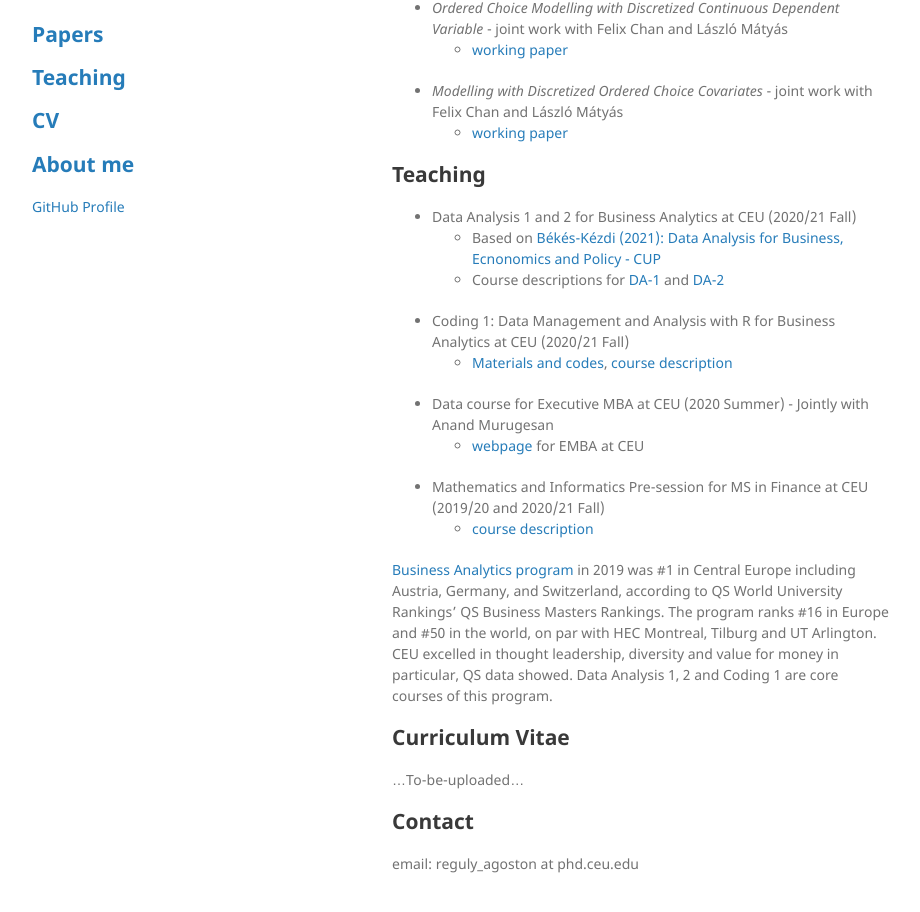
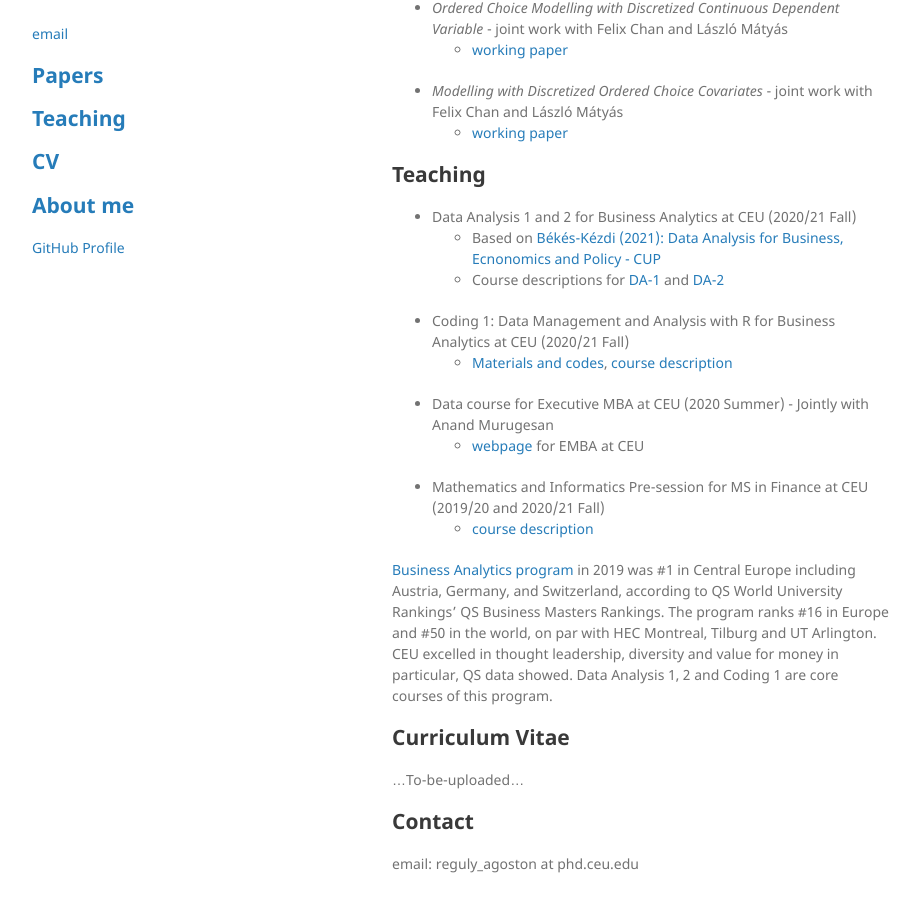
Before and after one commit to regulyagoston/regulyagoston.github.io, a Jekyll site: the page built from index.md, in a window 1280 px wide and 1278 px high. Shown: the part 334-1246 px from the top of the window, without its empty margins (178-1098 px from the left). Built offline with Jekyll 4.4.1, drawn with Linux system fonts in a browser that asks for light colours; our own code applies the rules of GitHub Pages for plain Markdown files.

Commit message:
Update default.html

```diff
--- a/_layouts/default.html
+++ b/_layouts/default.html
@@ -21,6 +21,7 @@
         {% endif %}
 
         <p>{{ site.description | default: site.github.project_tagline }}</p>
+        <p><a href="mailto:reguly_agoston@phd.ceu.edu"> email </a></p>
 
         <p class="view"><h2><a href="http://regulyagoston.github.io/papers.html"> Papers </a></h2></p>
         <p class="view"><h2><a href="http://regulyagoston.github.io/teaching.html"> Teaching </a></h2></p>
```
